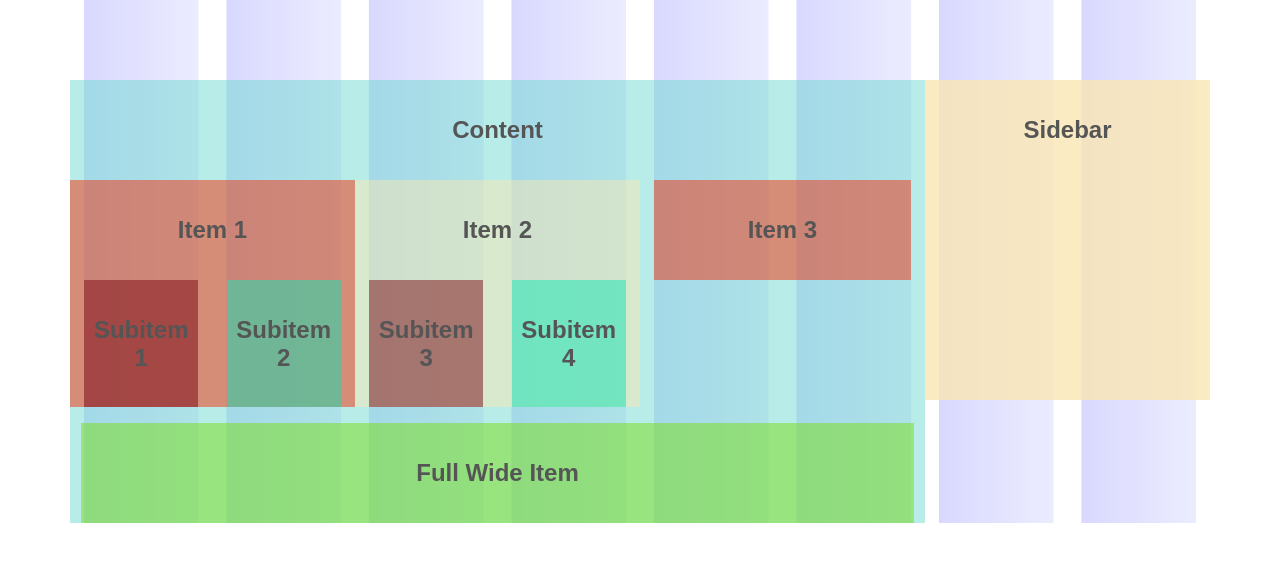
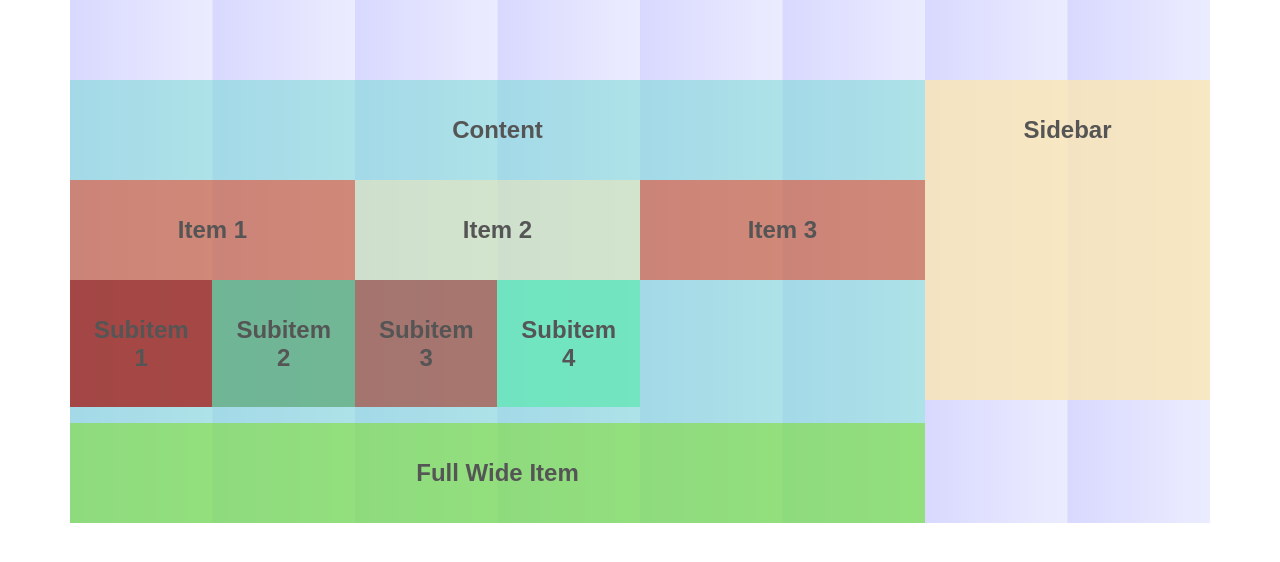
Before and after one commit to zellwk/Learning-Susy, a plain HTML site: page walkthrough/index.html in a window 1280 px wide. Drawn offline with Linux system fonts and the light colour scheme.

Commit message:
layout with inside
Signed-off-by: Zell Liew <zellwk@gmail.com>

```diff
--- a/walkthrough/scss/styles.scss
+++ b/walkthrough/scss/styles.scss
@@ -10,7 +10,7 @@
   }
 }
 
-$susy: (columns: 8, container: 1140px, gutter-position: split, global-box-sizing: border-box, debug: (image: show));
+$susy: (columns: 8, container: 1140px, gutter-position: inside, global-box-sizing: border-box, debug: (image: show));
 
 @include border-box-sizing;
 
```
Also changed, not shown: walkthrough/css/styles.css.
